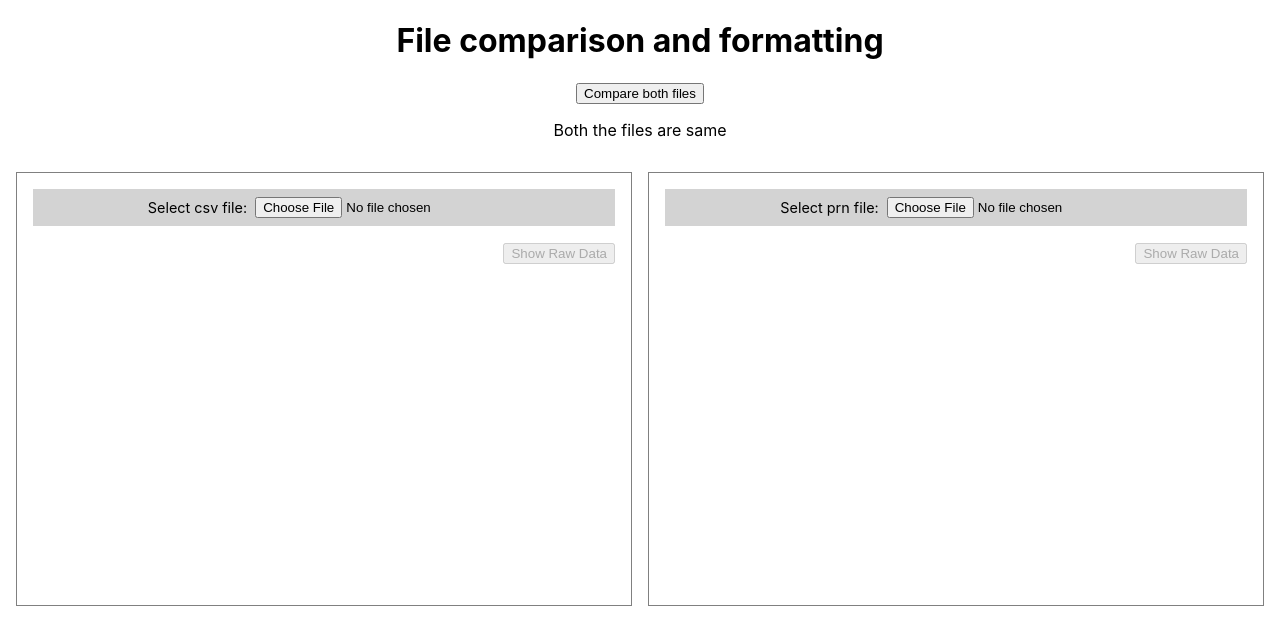
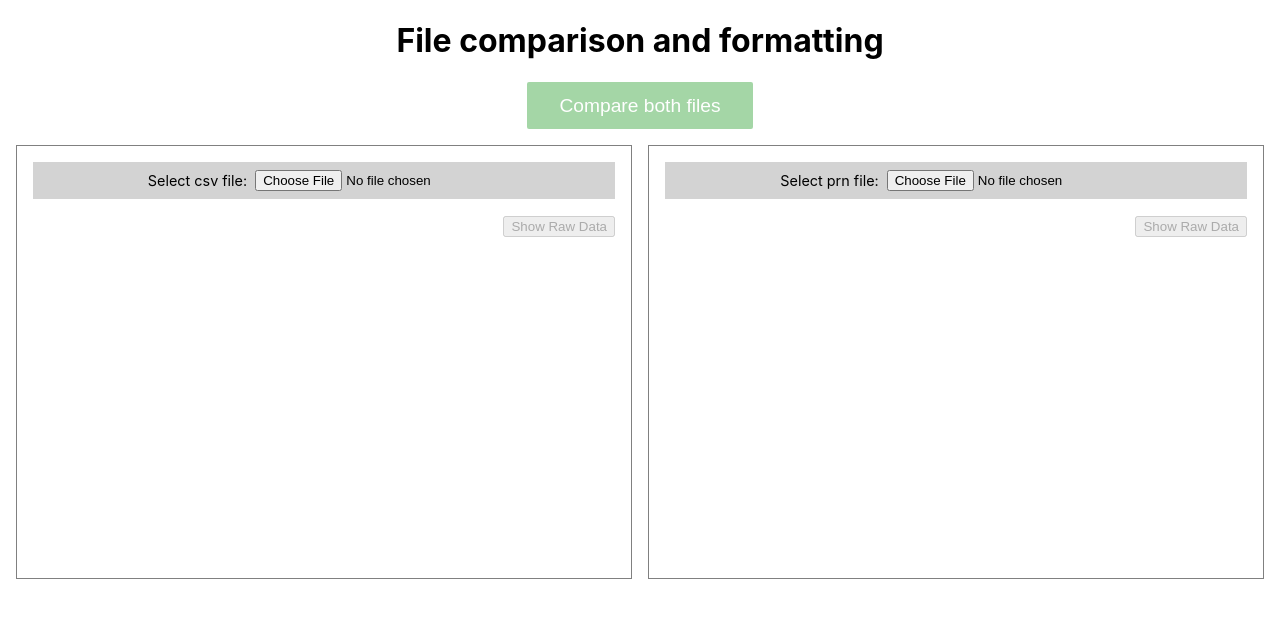
Before and after one commit to marniswamy/workbook-comparision, a React (Create React App) app: page / in a window 1280 px wide. Shown: the top 644 px of the page. Built offline with nearby package versions, Linux system fonts and the light colour scheme.

Commit message:
file comparison message added

```diff
--- a/src/App.css
+++ b/src/App.css
@@ -7,7 +7,7 @@
   flex-direction: row;
   justify-content: space-evenly;
   width: calc(100vw - 2rem);
-  margin: 4vh auto;
+  margin: 2vh auto;
   gap: 1rem;
 }
 
@@ -58,3 +58,39 @@
 .compare-text {
   text-align: center;
 }
+
+.compare-button {
+  background-color: #4caf50;
+  border: none;
+  color: white;
+  padding: 0.8rem 2rem;
+  text-align: center;
+  text-decoration: none;
+  cursor: pointer;
+  font-size: 1.2rem;
+  border-radius: 2px;
+}
+
+.compare-button[disabled] {
+  opacity: 0.5;
+  cursor: not-allowed;
+}
+
+.message {
+  background: #e88e8e;
+  color: #141619;
+  padding: 0.5rem 1rem;
+  width: -moz-fit-content;
+  width: 25vw;
+  margin: 1vh auto;
+  border-radius: 4px;
+  text-align: left;
+  position: relative;
+}
+
+.message span {
+  position: absolute;
+  right: 0.5rem;
+  color: #141619;
+  cursor: pointer;
+}
--- a/src/App.js
+++ b/src/App.js
@@ -7,6 +7,7 @@
 export const App = () => {
   const [csvData, setCsvData] = useState([]);
   const [prnData, setPrnData] = useState([]);
+  const [message, setMessage] = useState(null);
 
   const handleFileSelect = ({ target }) => {
     const file = target.files[0];
@@ -36,12 +37,32 @@
     }
   };
 
+  const handleCompare = () => {
+    const parseCsvData = JSON.stringify(csvData);
+    const parsePrnData = JSON.stringify(prnData);
+
+    if (parseCsvData === parsePrnData) {
+      return setMessage("Both the file data is same");
+    }
+    return setMessage("Both the files are different");
+  };
+
   return (
     <div className="wrapper">
       <h1>File comparison and formatting</h1>
       <div className="compare-text">
-        <button>Compare both files</button>
-        <p>Both the files are same</p>
+        <button
+          className="compare-button"
+          disabled={!csvData.length || !prnData.length}
+          onClick={handleCompare}
+        >
+          Compare both files
+        </button>
+        {message && (
+          <div className="message">
+            {message} <span onClick={() => setMessage(null)}>X</span>
+          </div>
+        )}
       </div>
       <div className="app-container">
         <div>
```
